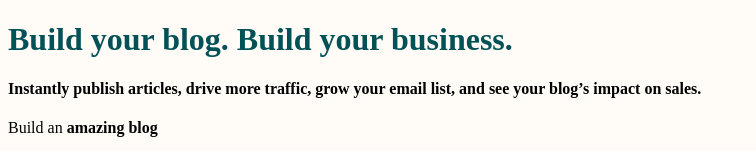
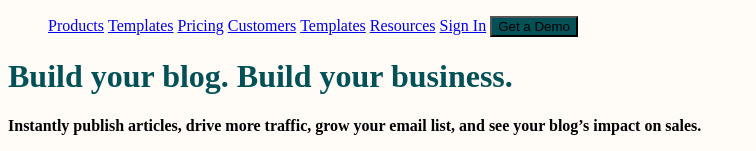
Before and after one commit to JesusRojoC/A1-Frontend-Fundamentals-2020-sesion-01-, a plain HTML site: page REPO-FEF/index.html in a window 1280 px wide. Shown: the top 151 px of the page, without its empty margins (0-756 px from the left). Drawn offline with Linux system fonts and the light colour scheme.

Commit message:
Navbar added

```diff
--- a/REPO-FEF/index.html
+++ b/REPO-FEF/index.html
@@ -4,8 +4,21 @@
       <link rel="stylesheet" href="styles.css">
     <!-- Aquí va información importante pero no visible dentro del navegador -->
     <title>Matcha</title>
+    <nav>
+      <ul>
+        <li><a href="#">Products</a></li>
+        <li><a href="#">Templates</a></li>
+        <li><a href="#">Pricing</a></li>
+        <li><a href="#">Customers</a></li>
+        <li><a href="#">Templates</a></li>
+        <li><a href="#">Resources</a></li>
+        <li><a href="#">Sign In</a></li>
+        <li><button>Get a Demo</button></li>
+      </ul>
+    </nav>
   </head>
   <body>
+
     <!-- Esto es lo que se verá en el navegador web -->
     <h1>Build your blog. Build your business.</h1>
     <h4>
--- a/REPO-FEF/styles.css
+++ b/REPO-FEF/styles.css
@@ -9,3 +9,7 @@ h1 {
   button{
       background-color: #025157 ;
   }
+
+  li{
+      display: inline;
+  }
```
